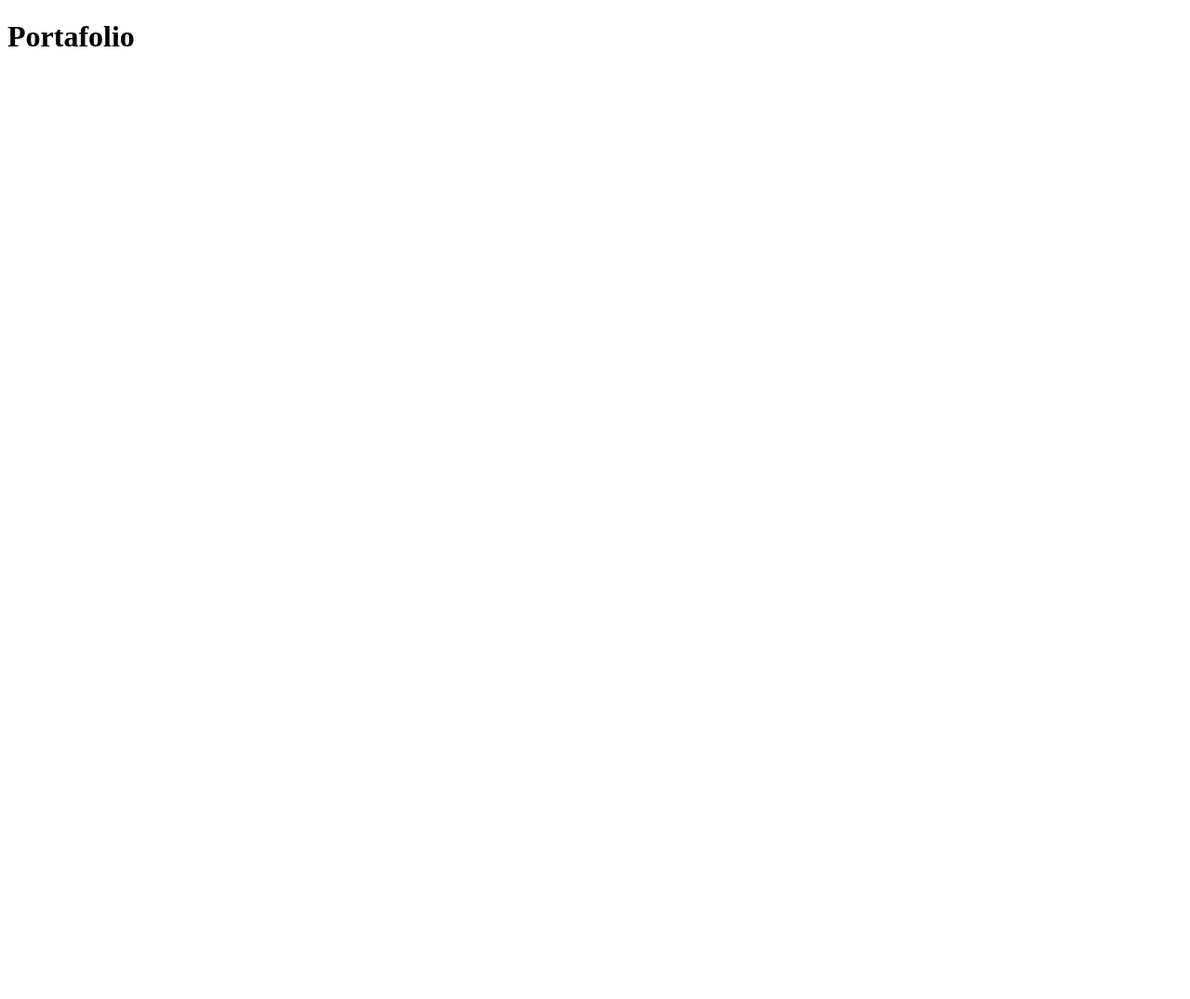
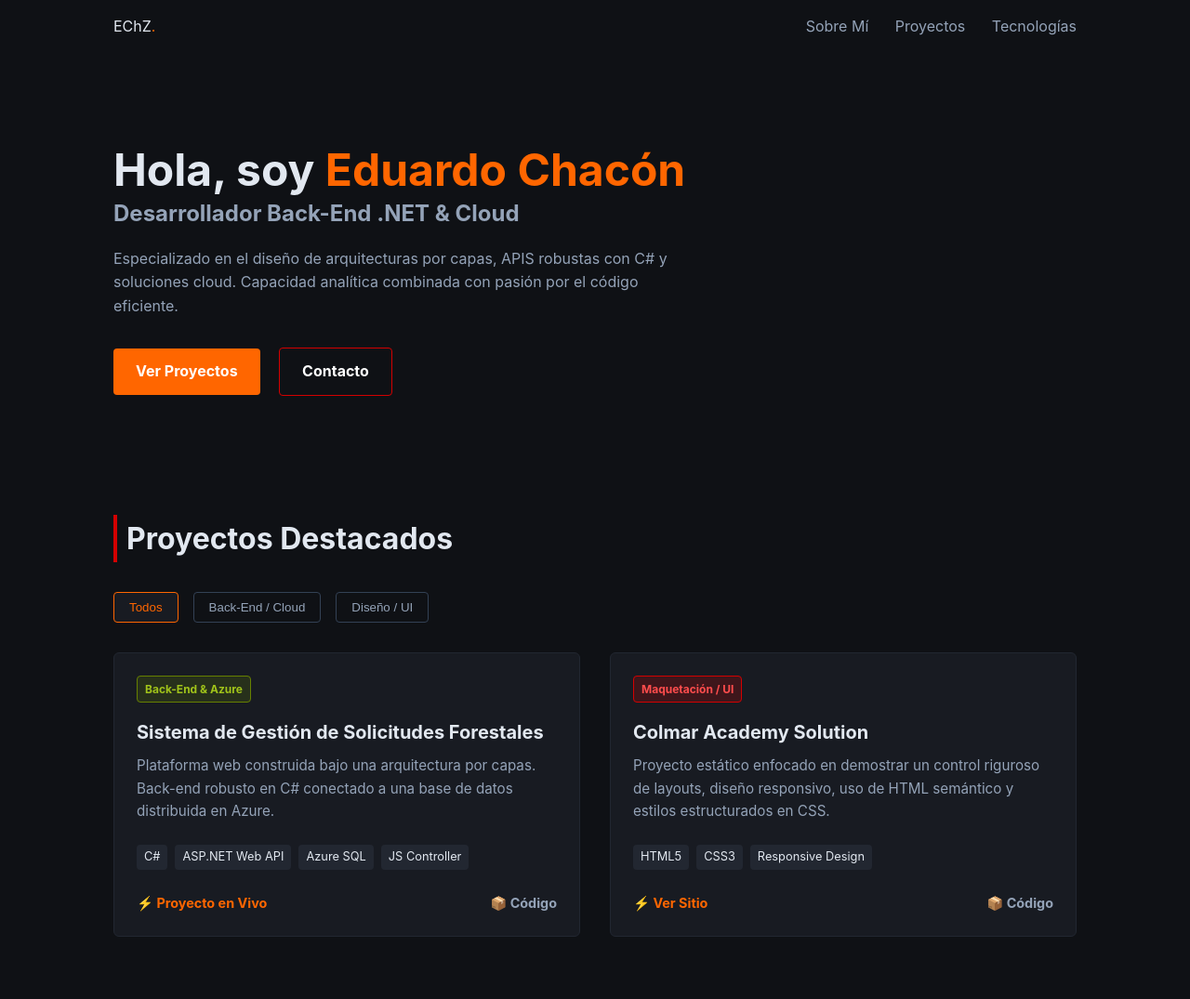
Before and after one commit to Edu4593/PortafolioEduardoChZ, a plain HTML site: page portafolio.html in a window 1280 px wide. Shown: the top 1075 px of the page at 93% size. Before the commit the page ends 800 px from the top, so only its background shows below. Drawn offline with Linux system fonts and the light colour scheme; files that its build step writes are made by us from their sources.

Commit message:
mejoras iniciales

```diff
--- a/portafolio.html
+++ b/portafolio.html
@@ -1,11 +1,92 @@
 <!DOCTYPE html>
-<html lang="en">
+<html lang="es">
 <head>
     <meta charset="UTF-8">
     <meta name="viewport" content="width=device-width, initial-scale=1.0">
-    <title>Portafolio</title>
+    <title>Eduardo Chacón | Desarrollador Back-End .NET</title>
+    <link rel="icon" type="image/png" href="Logotipo.png">
+
+    <link rel="stylesheet" href="portafolio.css">
 </head>
+
 <body>
-<h1>Portafolio</h1>
+
+    <!-- Navegación Minimalista -->
+    <header class="navbar">
+        <div class="logo">EChZ<span>.</span></div>
+        <nav>
+            <a href="#about">Sobre Mí</a>
+            <a href="#projects">Proyectos</a>
+            <a href="#stack">Tecnologías</a>
+        </nav>
+    </header>
+
+    <main class="container">
+        <!-- Hero Section -->
+        <section class="hero">
+            <div class="hero-content">
+                <h1>Hola, soy <span class="text-primary">Eduardo Chacón</span></h1>
+                <h2>Desarrollador Back-End .NET & Cloud</h2>
+                <p>Especializado en el diseño de arquitecturas por capas, APIS robustas con C# y soluciones cloud. Capacidad analítica combinada con pasión por el código eficiente.</p>
+                <div class="cta-buttons">
+                    <a href="#projects" class="btn btn-primary">Ver Proyectos</a>
+                    <a href="mailto:echaconz@ucenfotec.ac.cr" class="btn btn-secondary">Contacto</a>
+                </div>
+            </div>
+            <!-- Descomenta la línea de abajo si deseas usar tu foto de perfil (image_0b1da0.jpg) -->
+            <!-- <div class="hero-avatar"><img src="image_0b1da0.jpg" alt="Eduardo Chacón"></div> -->
+        </section>
+
+        <!-- Filtros de Proyectos -->
+        <section id="projects" class="projects-section">
+            <h3 class="section-title">Proyectos Destacados</h3>
+
+            <div class="filter-container">
+                <button class="filter-btn active" data-filter="all">Todos</button>
+                <button class="filter-btn" data-filter="backend">Back-End / Cloud</button>
+                <button class="filter-btn" data-filter="frontend">Diseño / UI</button>
+            </div>
+
+            <div class="projects-grid">
+                <!-- Proyecto 1: SGSF -->
+                <div class="project-card" data-category="backend">
+                    <div class="card-body">
+                        <span class="project-tag tag-backend">Back-End & Azure</span>
+                        <h4>Sistema de Gestión de Solicitudes Forestales</h4>
+                        <p>Plataforma web construida bajo una arquitectura por capas. Back-end robusto en C# conectado a una base de datos distribuida en Azure.</p>
+                        <div class="tech-stack">
+                            <span>C#</span><span>ASP.NET Web API</span><span>Azure SQL</span><span>JS Controller</span>
+                        </div>
+                        <div class="project-links">
+                            <a href="https://sgsfgrupo3webapp-e7c9c7dxf5b8g9dr.chilecentral-01.azurewebsites.net/" target="_blank" class="link-live">⚡ Proyecto en Vivo</a>
+                            <a href="https://github.com/Edu4593" target="_blank" class="link-repo">📦 Código</a>
+                        </div>
+                    </div>
+                </div>
+
+                <!-- Proyecto 2: Colmar Solution -->
+                <div class="project-card" data-category="frontend">
+                    <div class="card-body">
+                        <span class="project-tag tag-frontend">Maquetación / UI</span>
+                        <h4>Colmar Academy Solution</h4>
+                        <p>Proyecto estático enfocado en demostrar un control riguroso de layouts, diseño responsivo, uso de HTML semántico y estilos estructurados en CSS.</p>
+                        <div class="tech-stack">
+                            <span>HTML5</span><span>CSS3</span><span>Responsive Design</span>
+                        </div>
+                        <div class="project-links">
+                            <a href="https://edu4593.github.io/Colmar_solution/" target="_blank" class="link-live">⚡ Ver Sitio</a>
+                            <a href="https://github.com/Edu4593" target="_blank" class="link-repo">📦 Código</a>
+                        </div>
+                    </div>
+                </div>
+            </div>
+        </section>
+    </main>
+
+    <footer>
+        <p>&copy; 2026 Eduardo Chacón Zamora. Desarrollado con código limpio.</p>
+    </footer>
+
+    <script src="portafolio.js"></script>
 </body>
 </html>
--- a/recursos/portafolio.css
+++ b/recursos/portafolio.css
@@ -0,0 +1,182 @@
+/* Variables con tus colores exactos */
+:root {
+    --bg-dark: #0f1115;
+    --bg-card: #181b22;
+    --text-main: #e2e8f0;
+    --text-muted: #94a3b8;
+
+    /* Tus Colores suministrados */
+    --primary: #ff6600;
+    --secondary: #d40000;
+    --tertiary: #668000;
+}
+
+* {
+    box-sizing: border-box;
+    margin: 0;
+    padding: 0;
+}
+
+body {
+    background-color: var(--bg-dark);
+    color: var(--text-main);
+    font-family: -apple-system, BlinkMacSystemFont, "Segoe UI", Roboto, sans-serif;
+    line-height: 1.6;
+}
+
+.container {
+    max-width: 1100px;
+    margin: 0 auto;
+    padding: 2rem;
+}
+
+/* Navbar */
+.navbar {
+    display: flex;
+    justify-content: space-between;
+    align-items: center;
+    padding: 1rem 2rem; /* Reducimos un poco el padding vertical */
+    max-width: 1100px;
+    margin: 0 auto;
+}
+.logo {
+    display: flex;
+    align-items: center;
+}
+
+.nav-logo {
+    height: 60px;
+    width: auto;
+    object-fit: contain;
+    filter: drop-shadow(0px 2px 8px rgba(255, 102, 0, 0.2));
+    transition: transform 0.3s ease;
+}
+
+.nav-logo:hover {
+    transform: scale(1.05);
+}
+
+.logo span { color: var(--primary); }
+
+.navbar nav a {
+    color: var(--text-muted);
+    text-decoration: none;
+    margin-left: 1.5rem;
+    transition: color 0.3s;
+}
+.navbar nav a:hover { color: var(--primary); }
+
+/* Hero Section */
+.hero {
+    display: flex;
+    align-items: center;
+    justify-content: space-between;
+    padding: 4rem 0;
+    gap: 2rem;
+}
+
+.hero-content h1 {
+    font-size: 3rem;
+    line-height: 1.2;
+}
+.text-primary { color: var(--primary); }
+
+.hero-content h2 {
+    font-size: 1.5rem;
+    color: var(--text-muted);
+    margin-bottom: 1rem;
+}
+
+.hero-content p {
+    max-width: 600px;
+    color: var(--text-muted);
+    margin-bottom: 2rem;
+}
+
+/* Botones */
+.btn {
+    padding: 0.75rem 1.5rem;
+    text-decoration: none;
+    font-weight: bold;
+    border-radius: 4px;
+    display: inline-block;
+    transition: background 0.3s, transform 0.2s;
+}
+.btn-primary { background-color: var(--primary); color: #fff; margin-right: 1rem; }
+.btn-primary:hover { background-color: #e05a00; transform: translateY(-2px); }
+.btn-secondary { border: 1px solid var(--secondary); color: #fff; }
+.btn-secondary:hover { background-color: var(--secondary); transform: translateY(-2px); }
+
+/* Sección Proyectos */
+.projects-section { padding: 4rem 0; }
+.section-title { font-size: 2rem; margin-bottom: 2rem; border-left: 4px solid var(--secondary); padding-left: 10px; }
+
+/* Filtros */
+.filter-container { display: flex; gap: 1rem; margin-bottom: 2rem; }
+.filter-btn {
+    background: transparent;
+    border: 1px solid #334155;
+    color: var(--text-muted);
+    padding: 0.5rem 1rem;
+    border-radius: 4px;
+    cursor: pointer;
+    transition: all 0.3s;
+}
+.filter-btn.active, .filter-btn:hover {
+    background: var(--bg-card);
+    color: var(--primary);
+    border-color: var(--primary);
+}
+
+/* Grid de Tarjetas */
+.projects-grid {
+    display: grid;
+    grid-template-columns: repeat(auto-fit, minmax(320px, 1fr));
+    gap: 2rem;
+}
+
+.project-card {
+    background-color: var(--bg-card);
+    border: 1px solid #222731;
+    border-radius: 6px;
+    overflow: hidden;
+    transition: transform 0.3s, border-color 0.3s;
+}
+.project-card:hover {
+    transform: translateY(-5px);
+    border-color: var(--primary);
+}
+
+.card-body { padding: 1.5rem; }
+
+.project-tag {
+    font-size: 0.75rem;
+    font-weight: bold;
+    padding: 0.25rem 0.5rem;
+    border-radius: 4px;
+    display: inline-block;
+    margin-bottom: 1rem;
+}
+.tag-backend { background-color: rgba(102, 128, 0, 0.2); color: #a1c41a; border: 1px solid var(--tertiary); }
+.tag-frontend { background-color: rgba(212, 0, 0, 0.2); color: #ff4d4d; border: 1px solid var(--secondary); }
+
+.card-body h4 { font-size: 1.25rem; margin-bottom: 0.5rem; }
+.card-body p { color: var(--text-muted); font-size: 0.95rem; margin-bottom: 1.5rem; }
+
+.tech-stack { display: flex; flex-wrap: wrap; gap: 0.5rem; margin-bottom: 1.5rem; }
+.tech-stack span { background-color: #222731; font-size: 0.8rem; padding: 0.2rem 0.5rem; border-radius: 4px; color: var(--text-main); }
+
+.project-links { display: flex; justify-content: space-between; font-size: 0.9rem; }
+.project-links a { text-decoration: none; font-weight: bold; }
+.link-live { color: var(--primary); }
+.link-repo { color: var(--text-muted); }
+.link-repo:hover { color: #fff; }
+
+footer { text-align: center; padding: 2rem; color: var(--text-muted); font-size: 0.9rem; border-top: 1px solid #181b22; margin-top: 4rem; }
+
+/* Responsivo */
+@media (max-width: 768px) {
+    .hero { flex-direction: column; text-align: center; }
+    .hero-content h1 { font-size: 2.2rem; }
+    .filter-container { overflow-x: auto; padding-bottom: 0.5rem; }
+}
```
Also changed, not shown: recursos/portafolio.js (+30 -0 lines).
